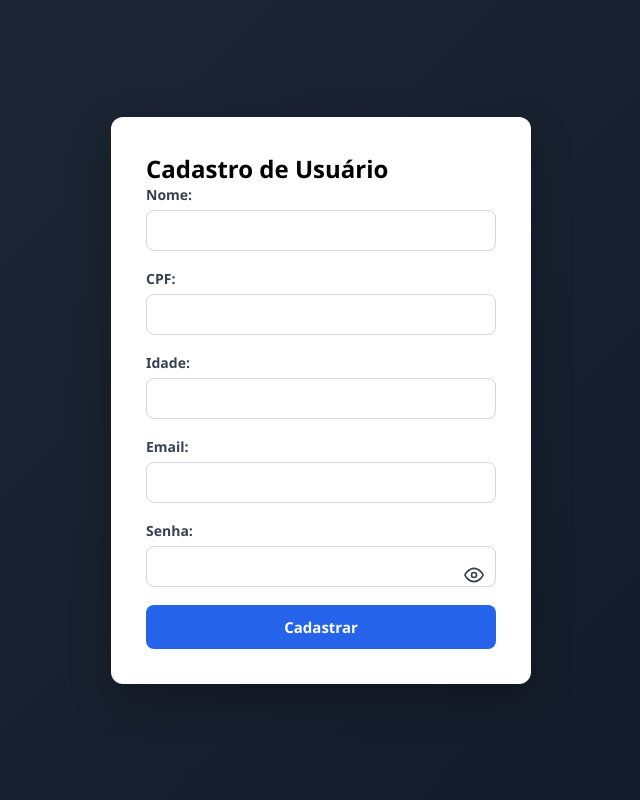
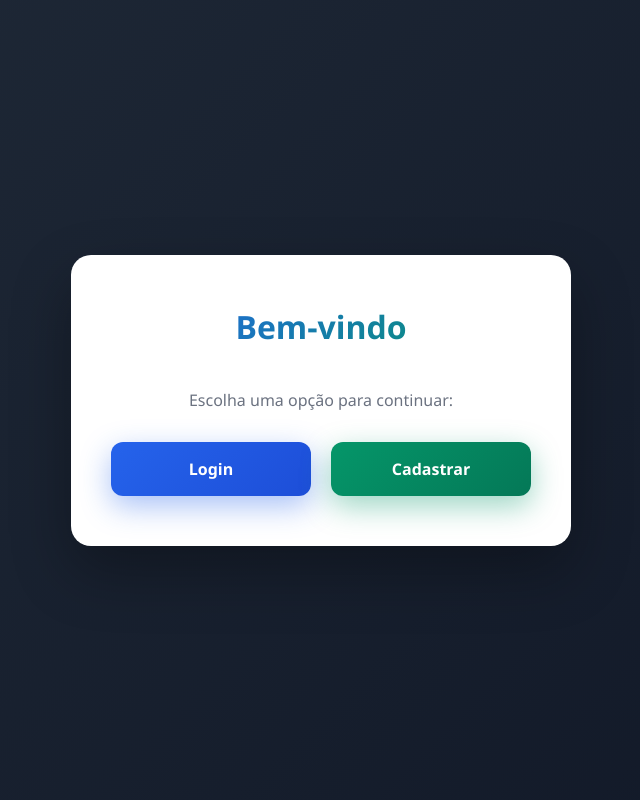
Before and after one commit to elizabethmdossantos/cadastro_usuario_python, a Flask app: page / in a window 1280 px wide. Shown: the whole page, without its empty margins (319-959 px from the left). Run offline with Flask 3, Linux system fonts and the light colour scheme.

Commit message:
atualizações

```diff
--- a/app.py
+++ b/app.py
@@ -1,4 +1,4 @@
-from flask import Flask, render_template, request, jsonify, redirect, url_for, flash  # flash para mensagens de feedback
+from flask import Flask, render_template, request, jsonify, redirect, url_for, flash
 import json
 import os
 import uuid  # usado para gerar IDs únicos (uuid4)
@@ -7,6 +7,7 @@ from werkzeug.security import generate_password_hash, check_password_hash
 app = Flask(__name__)
 # chave necessária para utilizar `flash` e sessões
 app.secret_key = "chave-super-secreta"
+
 
 def carregar_usuarios():
     # Verifica se o arquivo 'usuarios.json' existe e carrega os dados
@@ -35,10 +36,23 @@ def salvar_usuario(usuario):
     except:
         return False  # Retorna False se ocorrer um erro ao salvar
 
+
+
 @app.route("/")
 def home():
     # Renderiza a página inicial com o formulário de cadastro
+    return render_template("home.html")
+
+# ADICIONE estas rotas ANTES da rota /login POST existente:
+
+@app.route("/login", methods=["GET"])
+def mostrar_login():
+    return render_template("login.html")
+
+@app.route("/cadastro-usuario", methods=["GET"])
+def mostrar_cadastro():
     return render_template("cadastro-usuario.html")
+
 
 @app.route("/login", methods=["POST"])
 def login():
@@ -46,14 +60,15 @@ def login():
     senha = request.form.get("senha")
 
     usuarios = carregar_usuarios()
-    usuario = next((u for u in usuarios if u.get("cpf") == cpf), None)
+    usuario = next((u for u in usuarios if u.get("cpf") == cpf), None) # Busca o usuário com o CPF fornecido, ou None se não encontrado
 
-    if usuario and check_password_hash(usuario.get("senha"), senha):
+    if usuario and check_password_hash(usuario.get("senha"), senha): # Verifica se o usuário existe e se a senha fornecida corresponde ao hash armazenado
         flash("Login bem-sucedido!", "sucesso")
         return redirect(url_for('buscar_usuarios'))
     else:
         flash("CPF ou senha incorretos.", "erro")
-        return redirect(url_for('home'))
+        '''return redirect(url_for('login'))'''
+        return render_template('login.html', form_data=request.form) # Mantém os dados do formulário para facilitar correção pelo usuário
 
 @app.route("/cadastro-usuario", methods=["POST"])
 def cadastrar_usuario():
@@ -71,7 +86,9 @@ def cadastrar_usuario():
     # evita inserir CPF repetido
     if any(u.get("cpf") == cpf for u in usuarios):
         flash("CPF já cadastrado no sistema.", "erro")
-        return redirect(url_for("home"))
+        '''return redirect(url_for("home")) #antes'''
+        return render_template('cadastro-usuario.html', form_data=request.form) # Mantém os dados do formulário para facilitar correção pelo usuário
+
 
     # cria o objeto do usuário, incluindo um id UUID
     usuario = {
@@ -95,8 +112,6 @@ def cadastrar_usuario():
         flash("Não foi possível cadastrar o usuário.", "erro")
         return redirect(url_for('home'))
 
-
-
 @app.route("/usuarios/json", methods=["GET"])
 def buscar_usuarios_json():
     usuarios = carregar_usuarios()
@@ -109,22 +124,23 @@ def buscar_usuarios():
 
 @app.route("/deletar/<cpf>", methods=["POST"])
 def deletar_usuario(cpf):
-    cpf = request.form.get("cpf")
+    '''cpf = request.form.get("cpf")'''  # Obtém o CPF do formulário, mas já temos o CPF na URL
     if not cpf:
         flash("CPF necessário para deletar usuário.", "erro")
         return redirect(url_for("buscar_usuarios"))
 
     usuarios = carregar_usuarios()
-    novo_usuarios = [u for u in usuarios if u.get("cpf") == cpf]
+    novos_usuarios = [u for u in usuarios if u.get("cpf") != cpf]
 
     try:
-        with open ("usuarios.json", "w", encoding="utf-8") as arquivo:
-            json.dump(novo_usuarios, arquivo, indent=4)
+        with open("usuarios.json", "w", encoding="utf-8") as arquivo:
+            json.dump(novos_usuarios, arquivo, indent=4)
         flash("Usuário deletado com sucesso.", "sucesso")
+        return redirect(url_for("buscar_usuarios"))
     except Exception as e:
-        flash(f"Erro ao deletar {e}", "erro")
+        flash(f"Erro ao deletar: {e}", "erro")
+        return redirect(url_for("buscar_usuarios"))
 
-    return redirect(url_for("buscar_usuarios"))
 
 if __name__ == "__main__":
     app.run(debug=True, port=8000)
--- a/static/home.css
+++ b/static/home.css
@@ -1,10 +1,114 @@
-button{
-    background-color: #4CAF50; /* Green */
-    border: none;
-    color: white;
-    padding: 15px 32px;
-    text-align: center;
-    text-decoration: none;
-    display: inline-block;
-    font-size: 16px;
-}
+* {
+            box-sizing: border-box;
+            margin: 0;
+            padding: 0;
+            font-family: "Segoe UI", Roboto, Arial, sans-serif;
+        }
+
+        body {
+            min-height: 100vh;
+            background: linear-gradient(135deg, #1f2937, #111827);
+            display: flex;
+            justify-content: center;
+            align-items: center;
+            padding: 20px;
+        }
+
+        .container {
+            width: 100%;
+            max-width: 500px;
+            background: #ffffff;
+            padding: 50px 40px;
+            border-radius: 20px;
+            box-shadow: 0 25px 60px rgba(0, 0, 0, 0.3);
+            text-align: center;
+        }
+
+        h1 {
+            color: #111827;
+            font-size: 32px;
+            font-weight: 700;
+            margin-bottom: 40px;
+            background: linear-gradient(135deg, #2563eb, #059669);
+            -webkit-background-clip: text;
+            -webkit-text-fill-color: transparent;
+            background-clip: text;
+        }
+
+        .button-group {
+            display: flex;
+            gap: 20px;
+            justify-content: center;
+            flex-wrap: wrap;
+            margin-top: 20px;
+        }
+
+        .login-button, .cadastrar-button {
+            flex: 1;
+            min-width: 180px;
+            padding: 16px 32px;
+            border: none;
+            border-radius: 12px;
+            font-size: 16px;
+            font-weight: 600;
+            cursor: pointer;
+            transition: all 0.4s cubic-bezier(0.4, 0, 0.2, 1);
+            text-decoration: none;
+            display: inline-flex;
+            align-items: center;
+            justify-content: center;
+            position: relative;
+            overflow: hidden;
+        }
+
+        .login-button {
+            background: linear-gradient(135deg, #2563eb, #1d4ed8);
+            color: white;
+            box-shadow: 0 10px 30px rgba(37, 99, 235, 0.4);
+        }
+
+        .cadastrar-button {
+            background: linear-gradient(135deg, #059669, #047857);
+            color: white;
+            box-shadow: 0 10px 30px rgba(5, 150, 105, 0.4);
+        }
+
+        .login-button:hover {
+            transform: translateY(-4px);
+            box-shadow: 0 20px 40px rgba(37, 99, 235, 0.5);
+        }
+
+        .cadastrar-button:hover {
+            transform: translateY(-4px);
+            box-shadow: 0 20px 40px rgba(5, 150, 105, 0.5);
+        }
+
+        .login-button:active, .cadastrar-button:active {
+            transform: translateY(-2px);
+        }
+
+        .subtitle {
+            color: #6b7280;
+            font-size: 16px;
+            margin-bottom: 30px;
+            line-height: 1.5;
+        }
+
+        @media (max-width: 480px) {
+            .container {
+                padding: 40px 30px;
+                margin: 10px;
+            }
+
+            .button-group {
+                flex-direction: column;
+                gap: 15px;
+            }
+
+            .login-button, .cadastrar-button {
+                min-width: 100%;
+            }
+        }
+        .flash { padding: 10px; margin: 10px 0; border-radius: 4px; }
+        .sucesso { background: #d4edda; color: #155724; }
+        .erro { background: #f8d7da; color: #721c24; }
--- a/templates/cadastro-usuario.html
+++ b/templates/cadastro-usuario.html
@@ -13,10 +13,10 @@
     <form action="/cadastro-usuario" method="POST">
 
         {% with messages = get_flashed_messages(with_categories=true) %}
-        {% if mensagens %}
-        {% for categoria, mensagem in mensagens %}
-        <div class="flash {{categoria}}">
-            {{ mensagem }}
+        {% if messages %}
+        {% for category, message in messages %}
+        <div class="flash {{ category}}">
+            {{ message }}
         </div>
                 {% endfor %}
             {% endif %}
@@ -25,16 +25,16 @@
         <h2>Cadastro de Usuário</h2>
 
         <label for="nome">Nome:</label>
-        <input type="text" id="nome" name="nome">
+        <input type="text" id="nome" name="nome" value="{{ form_data.nome if form_data else ''}}">
 
         <label for="cpf">CPF:</label>
-        <input type="text" id="cpf" name="cpf">
+        <input type="text" id="cpf" name="cpf" value="{{ form_data.cpf if form_data else ''}}">
 
         <label for="idade">Idade:</label>
-        <input type="number" id="idade" name="idade">
+        <input type="number" id="idade" name="idade" value="{{ form_data.idade if form_data else ''}}">
 
         <label for="email">Email:</label>
-        <input type="email" id="email" name="email">
+        <input type="email" id="email" name="email" value="{{ form_data.email if form_data else ''}}">
 
         <label for="senha">Senha:</label>
         <div class="password-field">
--- a/templates/home.html
+++ b/templates/home.html
@@ -1,15 +1,32 @@
 <!DOCTYPE html>
-<html lang="en">
+<html lang="pt-BR">
 <head>
     <meta charset="UTF-8">
     <meta name="viewport" content="width=device-width, initial-scale=1.0">
-    <link rel="stylesheet" href="../static/home.css">
-    <title>Document</title>
+    <title>Lista de Usuários</title>
+    <link rel="stylesheet" href="/static/home.css">
 </head>
 <body>
-    <div>
-        <button><a href="../templates/login.html">Login</a></button>
-        <button><a href="../templates/cadastro-usuario.html">Cadastro</a></button>
+    <div class="container">
+        <h1>Bem-vindo</h1>
+        <p class="subtitle">Escolha uma opção para continuar:</p>
+
+        <div class="button-group">
+           <!-- <form action="/login" method="POST" style="display: inline-flex;">
+                <button type="submit" class="login-button">Login</button>
+            </form>
+
+            <form action="/cadastrar-usuario" method="POST" style="display: inline-flex;">
+                <button type="submit" class="cadastrar-button">Cadastrar</button>
+            </form>-->
+
+            <!-- LOGIN - GET para mostrar formulário -->
+            <a href="{{ url_for('mostrar_login') }}" class="login-button">Login</a>
+
+            <!-- CADASTRO - GET para mostrar formulário -->
+            <a href="{{ url_for('mostrar_cadastro') }}" class="cadastrar-button">Cadastrar</a>
+
+        </div>
     </div>
 </body>
 </html>
--- a/templates/usuarios.html
+++ b/templates/usuarios.html
@@ -17,7 +17,7 @@
                     <th>CPF</th>
                     <th>E-mail</th>
                     <th>Idade</th>
-                    <th>Senha</th>
+                    <!--<th>Senha</th>--> <!-- Senha não exibida por segurança -->
                     <th>Ações</th>
                 </tr>
             </thead>
@@ -28,7 +28,7 @@
                     <td>{{ usuario.cpf }}</td>
                     <td>{{ usuario.email }}</td>
                     <td>{{ usuario.idade }}</td>
-                    <td>{{ usuario.senha }}</td>
+                    <!--<td>{{ usuario.senha }}</td>--> <!-- Senha não exibida por segurança -->
                     <td>
                         <form action="{{ url_for('deletar_usuario', cpf=usuario.cpf) }}" method="POST" onsubmit="return confirm('Tem certeza que deseja deletar este usuário?');">
                             <input type="hidden" name="cpf" value="{{ usuario.cpf }}">
```
Also changed, not shown: static/login.css (added, +119 -0 lines), templates/login.html (+16 -8 lines), usuarios.json (+29 -5 lines), requirements.txt (renamed from requeriment.txt).
